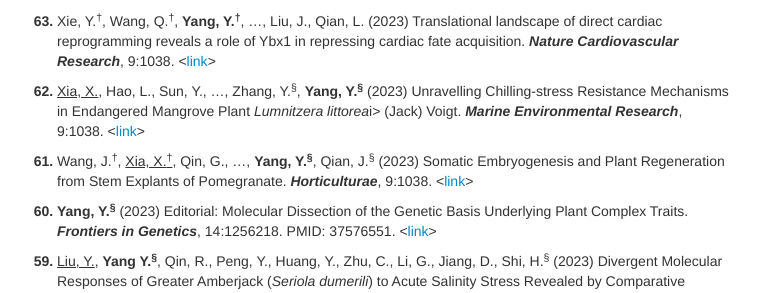
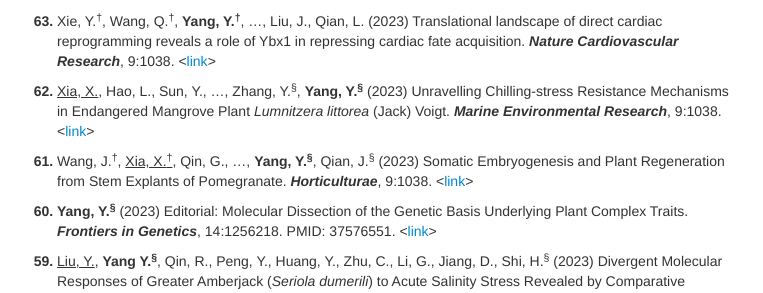
Before and after one commit to yuchenyanggroup/yuchenyanggroup.github.io, a Jekyll site: the page built from pages/pubs.md, in a window 1280 px wide and 900 px high, scrolled down 476 px. Shown: the part 157-450 px from the top of the window, without its empty margins (258-1021 px from the left). Built offline with Jekyll 4.4.1, drawn with Linux system fonts in a browser that asks for light colours.

Commit message:
Update pubs.md

```diff
--- a/pages/pubs.md
+++ b/pages/pubs.md
@@ -25,7 +25,7 @@ title: Yang Group's publications
 
 <ol start="63" style="font-weight: bold;"> <li><span style="font-weight: normal;"> Xie, Y.<sup>&dagger;</sup>, Wang, Q.<sup>&dagger;</sup>, <b>Yang, Y.<sup>&dagger;</sup></b>, …, Liu, J., Qian, L. (2023) Translational landscape of direct cardiac reprogramming reveals a role of Ybx1 in repressing cardiac fate acquisition. <i><b>Nature Cardiovascular Research</b></i>, 9:1038. <<a href="https://www.mdpi.com/2311-7524/9/9/1038">link</a>></span></li></ol>
 
-<ol start="62" style="font-weight: bold;"> <li><span style="font-weight: normal;"> <u>Xia, X.</u>, Hao, L., Sun, Y., …, Zhang, Y.<sup>&sect;</sup>, <b>Yang, Y.<sup>&sect;</sup></b> (2023) Unravelling Chilling-stress Resistance Mechanisms in Endangered Mangrove Plant <i>Lumnitzera littorea</i>i> (Jack) Voigt. <i><b>Marine Environmental Research</b></i>, 9:1038. <<a href="https://www.mdpi.com/2311-7524/9/9/1038">link</a>></span></li></ol>
+<ol start="62" style="font-weight: bold;"> <li><span style="font-weight: normal;"> <u>Xia, X.</u>, Hao, L., Sun, Y., …, Zhang, Y.<sup>&sect;</sup>, <b>Yang, Y.<sup>&sect;</sup></b> (2023) Unravelling Chilling-stress Resistance Mechanisms in Endangered Mangrove Plant <i>Lumnitzera littorea</i> (Jack) Voigt. <i><b>Marine Environmental Research</b></i>, 9:1038. <<a href="https://www.mdpi.com/2311-7524/9/9/1038">link</a>></span></li></ol>
 
 <ol start="61" style="font-weight: bold;"> <li><span style="font-weight: normal;"> Wang, J.<sup>&dagger;</sup>, <u>Xia, X.<sup>&dagger;</sup></u>, Qin, G., …, <b>Yang, Y.<sup>&sect;</sup></b>, Qian, J.<sup>&sect;</sup> (2023) Somatic Embryogenesis and Plant Regeneration from Stem Explants of Pomegranate. <i><b>Horticulturae</b></i>, 9:1038. <<a href="https://www.mdpi.com/2311-7524/9/9/1038">link</a>></span></li></ol>
 
```
